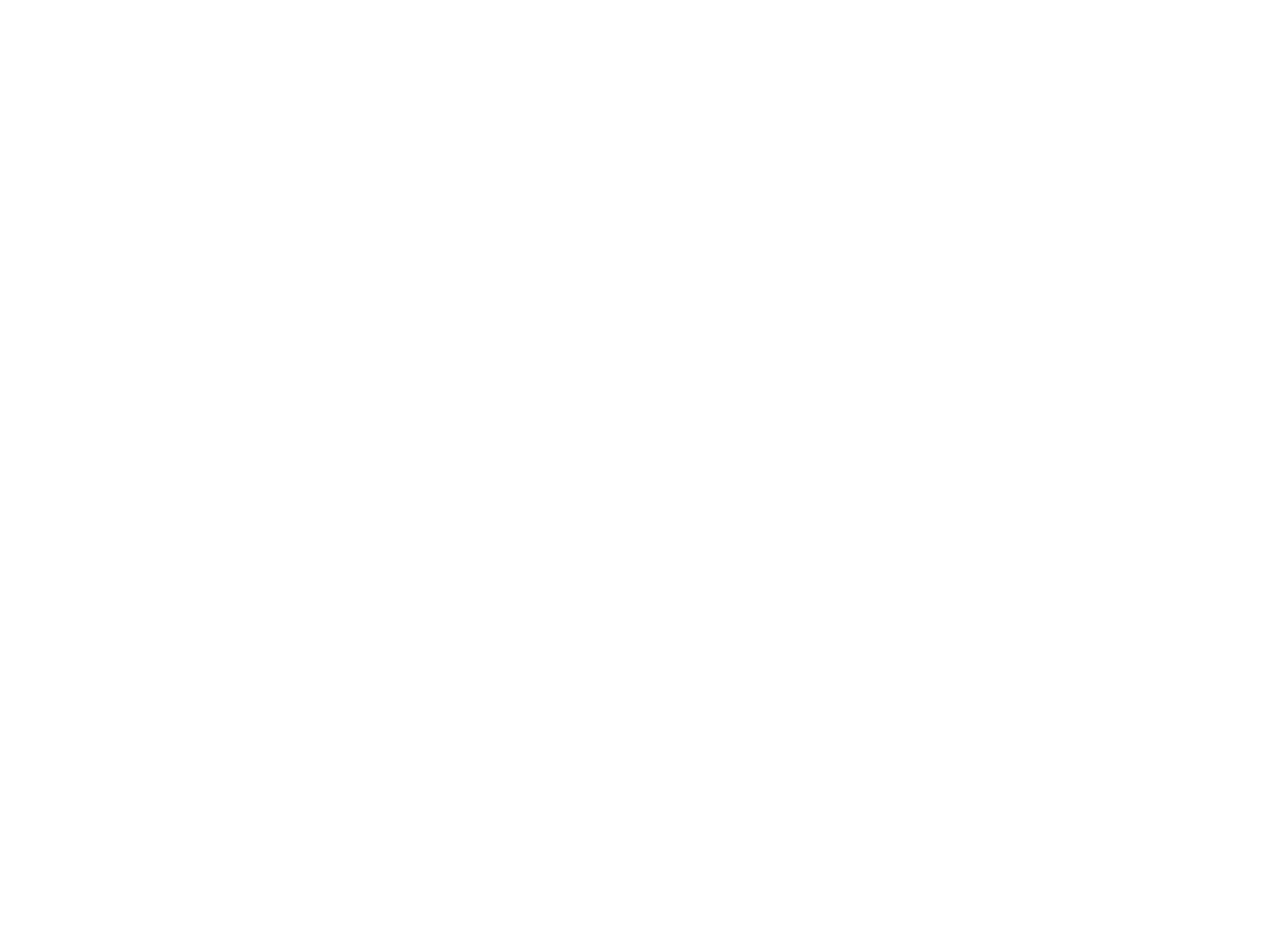
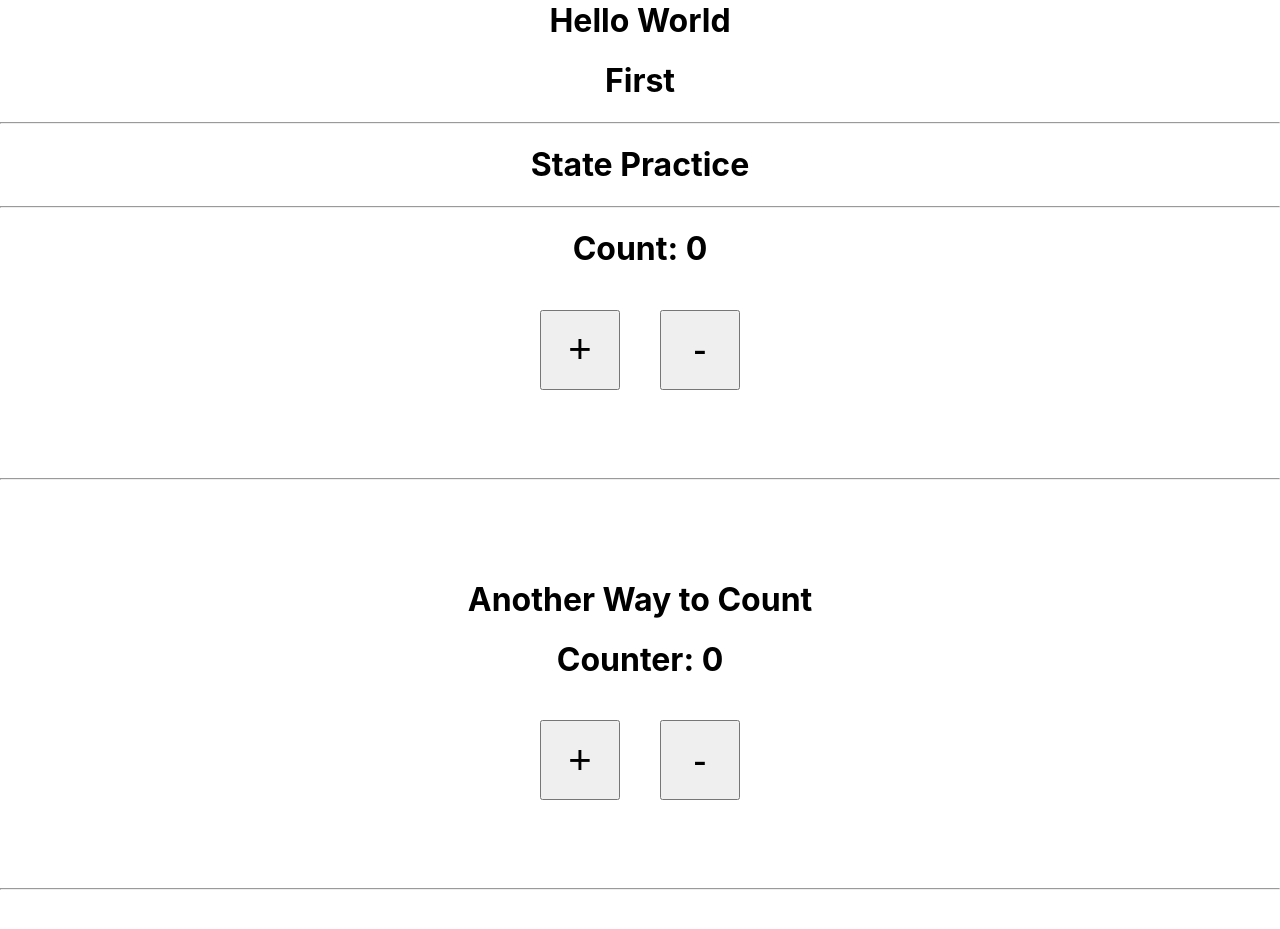
Before and after one commit to mohit838/React-Basic-Tutorial, a React (Create React App) app in the folder web-development-tutorial/: page / in a window 1280 px wide. Shown: the part 683-1612 px from the top of the page. Before the commit the page ends 800 px from the top, so only its background shows below. Built offline with nearby package versions, Linux system fonts and the light colour scheme.

Commit message:
component and state

```diff
--- a/web-development-tutorial/src/App.css
+++ b/web-development-tutorial/src/App.css
@@ -22,3 +22,7 @@
   font-size: 25px;
   font-weight: 400;
 }
+
+.gap {
+  margin-bottom: 100px;
+}
--- a/web-development-tutorial/src/App.js
+++ b/web-development-tutorial/src/App.js
@@ -3,6 +3,8 @@
 import Card from './component/Card';
 import Data from './Data.json';
 import Card2 from './component/Card2';
+import State from './component/State';
+import State2 from './component/State2';
 
 function App() {
 
@@ -39,7 +41,26 @@
             {/* Super-fast way to show data */}
             {Data.map((list, index) => <Card key={index} titleText={list.title} nameData={list.Name}/>)};
 
+            <hr/>
+            <h1>Class Usages practice</h1>
+            <hr/>
             <Card2 name="First"/>
+
+            {/* props is readonly parameter */}
+
+            <hr/>
+            <State/>
+            <hr/>
+            <div className="gap"></div>
+
+            <h1>Another Way to Count</h1>
+            <State2/>
+            <hr/>
+            <div className="gap"></div>
+
+
+
+
           </div>
   );
 }
--- /dev/null
+++ b/web-development-tutorial/src/component/State.js
@@ -0,0 +1,46 @@
+import React, { Component } from 'react'
+import './state.css'
+
+
+
+export default class State extends Component {
+
+    //'rconst' is the shortcut of constructor
+
+    constructor(props) {
+        super(props)
+
+        this.state = {
+           count: 0,
+        };
+      };
+
+
+    increment = () => {
+        this.setState({
+            count: this.state.count + 1,
+        })
+    }
+
+    decrement = () => {
+        this.setState({
+           count: this.state.count - 1,
+        })
+    }
+
+
+    render() {
+
+        const {count} = this.state;
+
+        return (
+            <div>
+                <h1>State Practice</h1>
+                <hr/>
+                <h1>Count: {count}</h1>
+                <button onClick={this.increment} className="btn"> + </button>
+                <button onClick={this.decrement} className="btn"> - </button>
+            </div>
+        )
+    }
+}
--- /dev/null
+++ b/web-development-tutorial/src/component/State2.js
@@ -0,0 +1,32 @@
+import React from 'react';
+
+function State2() {
+
+    const [myState,setMyState] = React.useState(0);
+
+    function changeCounter(value) {
+      if (value === 'increment') {
+        setMyState((prevState) => prevState + 1);
+      }
+      else if (value === 'decrement') {
+        setMyState((prevState) => prevState - 1);
+      }
+    }
+
+    return(
+
+        <div><h1>Counter: {myState}</h1>
+
+        <button className="btn" onClick={() => changeCounter('increment')}>
+          +
+        </button>
+
+        <button className="btn" onClick={() => changeCounter('decrement')}>
+          -
+        </button>
+
+        </div>
+    );
+  }
+
+  export default State2;
--- /dev/null
+++ b/web-development-tutorial/src/component/state.css
@@ -0,0 +1,10 @@
+button {
+  margin: 20px;
+}
+
+.btn {
+  height: 80px;
+  width: 80px;
+  margin-bottom: 80px;
+  font-size: 40px;
+}
```
